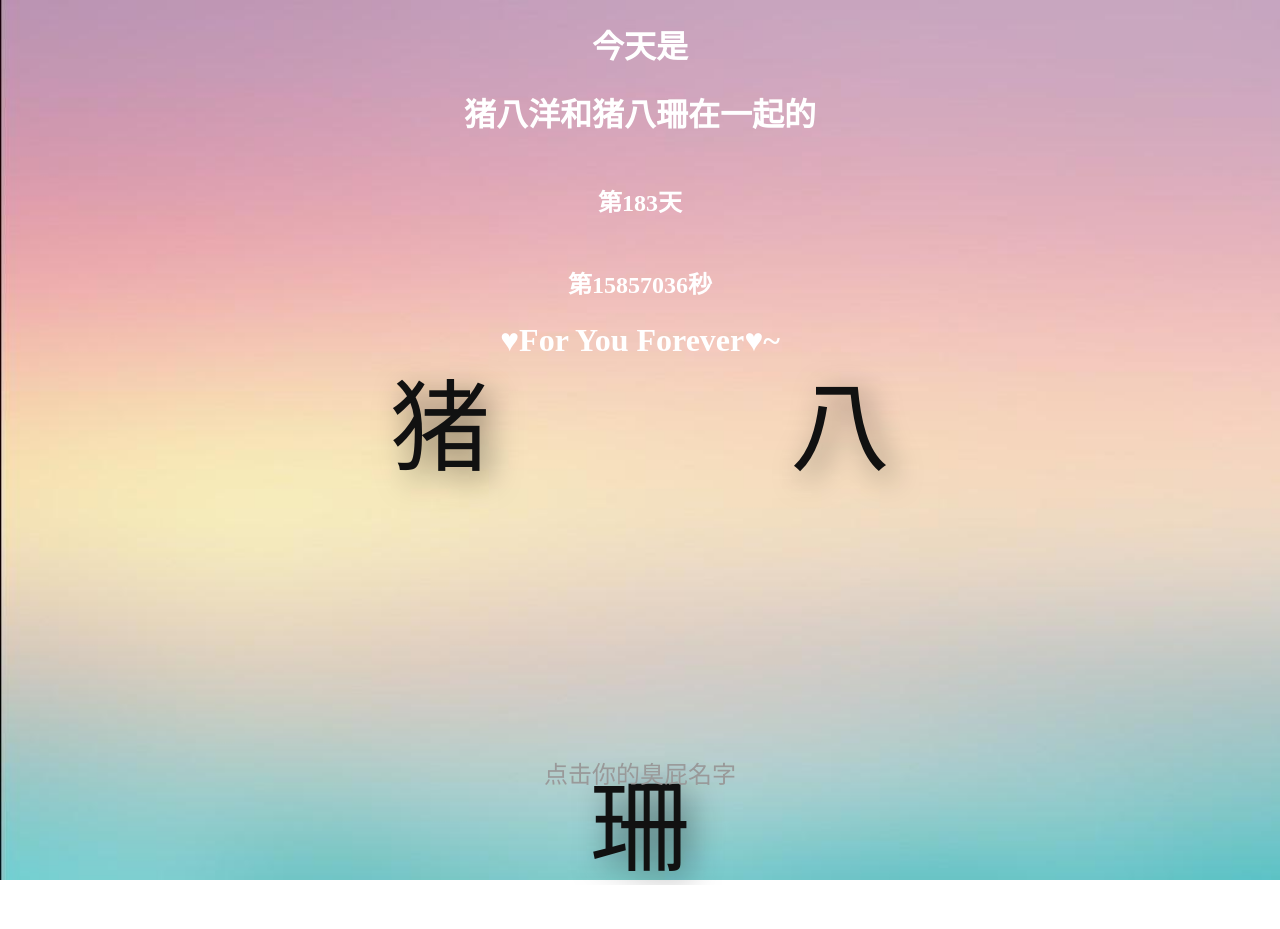
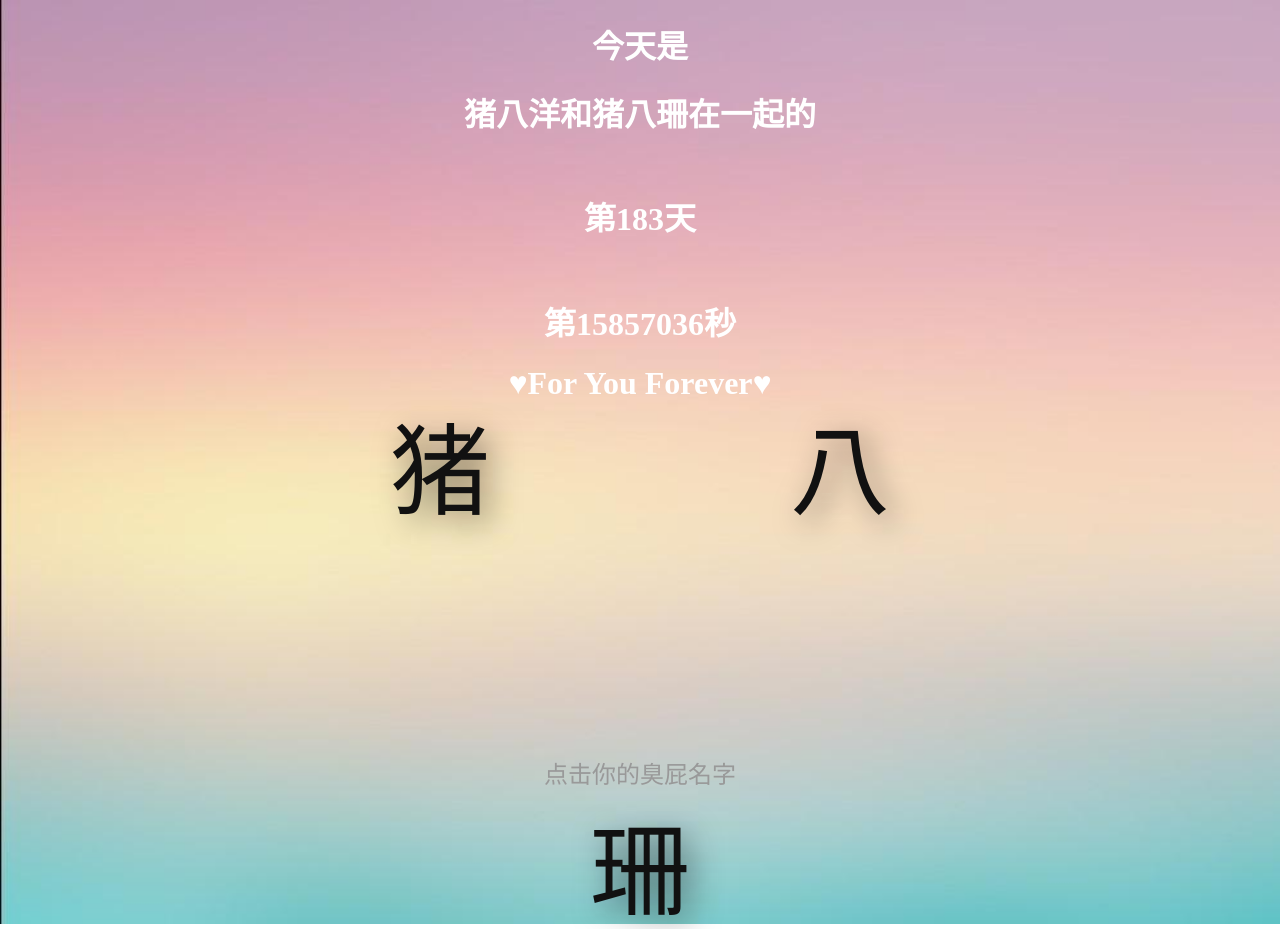
Before and after one commit to Yangzi73/ShanShan, a plain HTML site: page index.html in a window 1280 px wide. Before the commit the page ends 885 px from the top, so only its background shows below. Drawn offline with Linux system fonts and the light colour scheme.

Commit message:
Add files via upload

```diff
--- a/index.html
+++ b/index.html
@@ -4,13 +4,13 @@
 		<meta charset="utf-8">
 		<link rel="stylesheet" href="css/index.css" />
 		<link rel="stylesheet" href="css/other.css" />
-		<title>半年啦~</title>
+		<title>猪八珊和猪八洋</title>
 	<head>
 			<body>
 			<h1 id="today">今天是</h1>
 			<h1 id="ooo">猪八洋和猪八珊在一起的</h1>
-			<h2 id="days"></h2>
-			<h2 id="ymd"></h2>
+			<h1 id="days"></h1>
+			<h1 id="ymd"></h1>
 
 			<script>
 				function after(){
@@ -33,7 +33,7 @@
 			</script>
 			<body/>
 			<body>
-					<h1 id = "The1">♥For You Forever♥~</h1>
+					<h1 id = "The1">♥For You Forever♥</h1>
 					<div class="wrapper">
 					  <input type="checkbox" id="ck1"/>
 					  <label for="ck1">猪</label>
```
